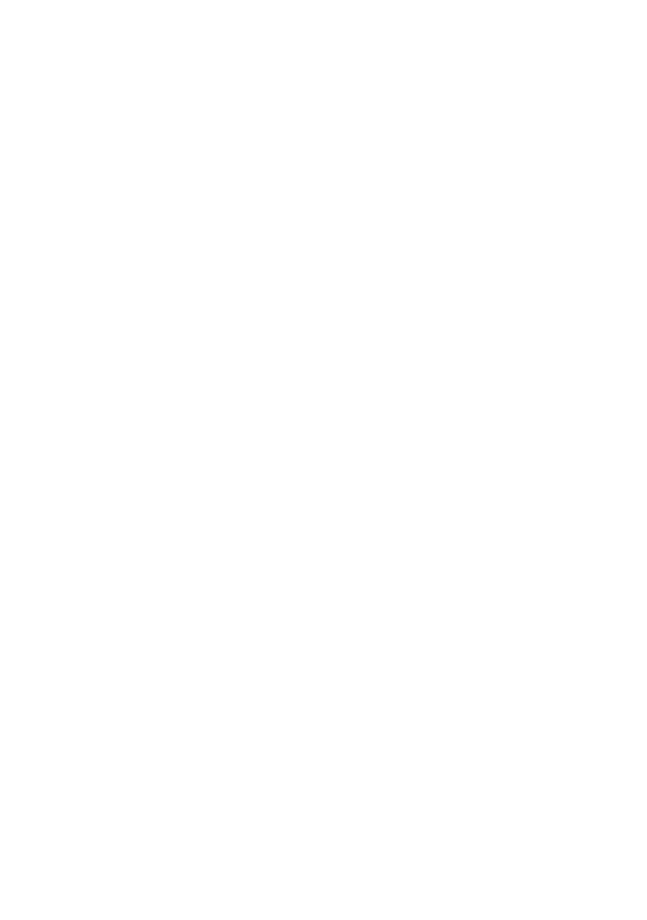
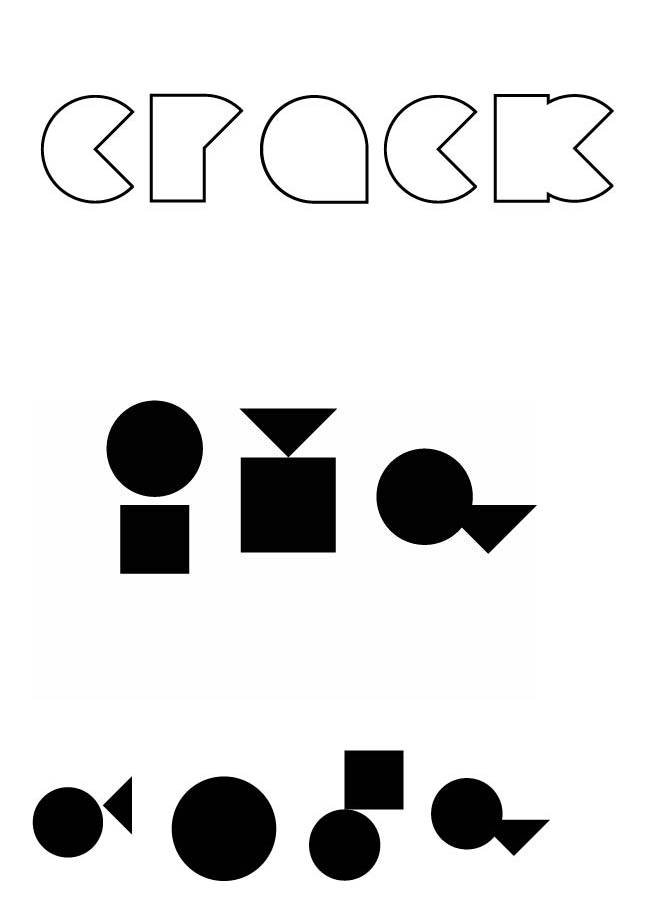
Before and after one commit to keleiaepleyhhh/project1-kelpface, a plain HTML site: page P1-STATES.html in a window 1280 px wide. In both pictures the pointer is over the element 358 px from the left and 200 px from the top of the page. Shown: the whole page, without its empty margins (26-673 px from the left). Drawn offline with Linux system fonts and the light colour scheme.

Commit message:
Update style-2.css

```diff
--- a/style-2.css
+++ b/style-2.css
@@ -2,32 +2,32 @@
   .crack{
     width: 600px;
     height:300px;
-    background: url(images/CDcrack-P1.jpg) no-repeat;
+    background: url(CDcrack-P1.jpg) no-repeat;
     margin: 50px;
   }
 
   .crack:hover {
-    background: url(images/crack-P1.jpg) no-repeat;
+    background: url(crack-P1.jpg) no-repeat;
   }
 
   .the{
     width: 600px;
     height:300px;
-    background: url(images/CDthe-P1.jpg) no-repeat;
+    background: url(CDthe-P1.jpg) no-repeat;
     margin: 50px;
   }
 
   .the:hover {
-    background: url(images/the-P1.jpg) no-repeat;
+    background: url(the-P1.jpg) no-repeat;
   }
 
 .code{
     width: 600px;
     height:300px;
-    background: url(images/CDcode-P1.jpg) no-repeat;
+    background: url(CDcode-P1.jpg) no-repeat;
     margin: 50px;
   }
 
  .code:hover {
-    background: url(images/code-P1.jpg) no-repeat;
+    background: url(code-P1.jpg) no-repeat;
   }
```
